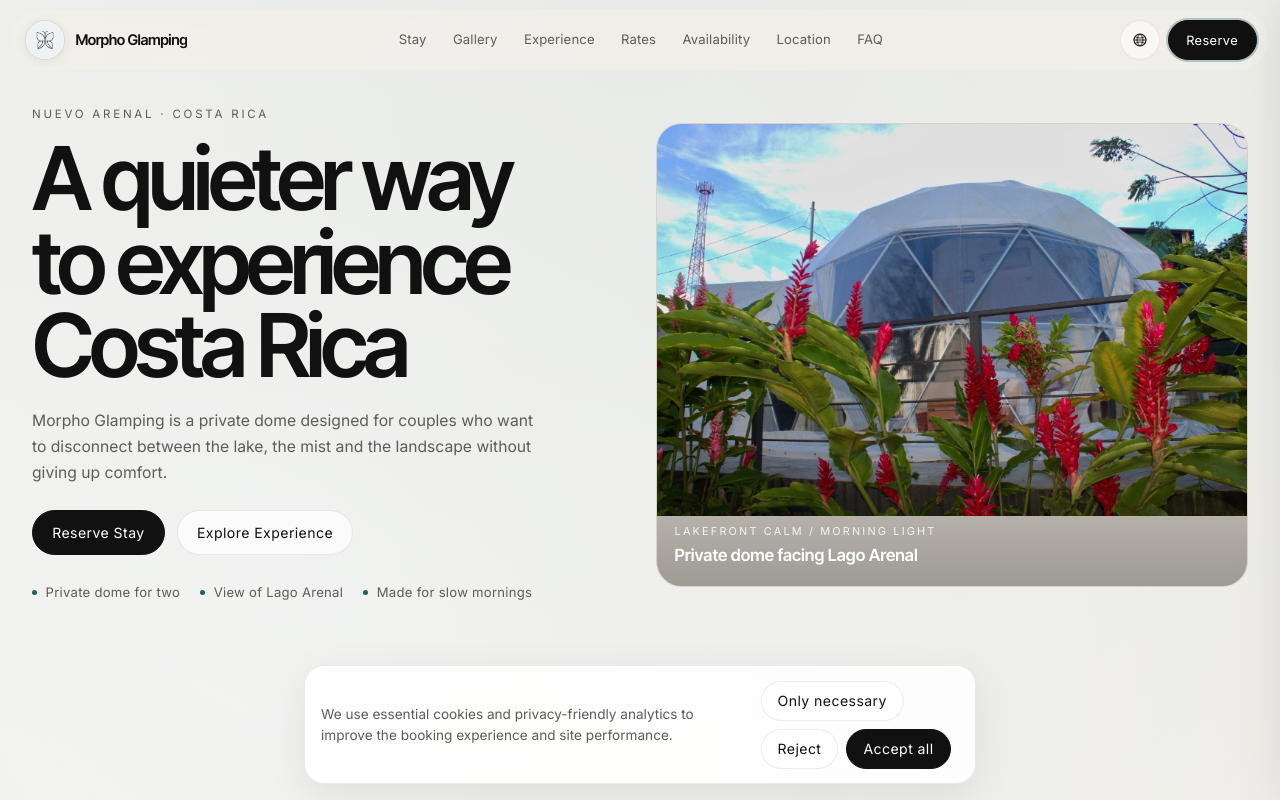
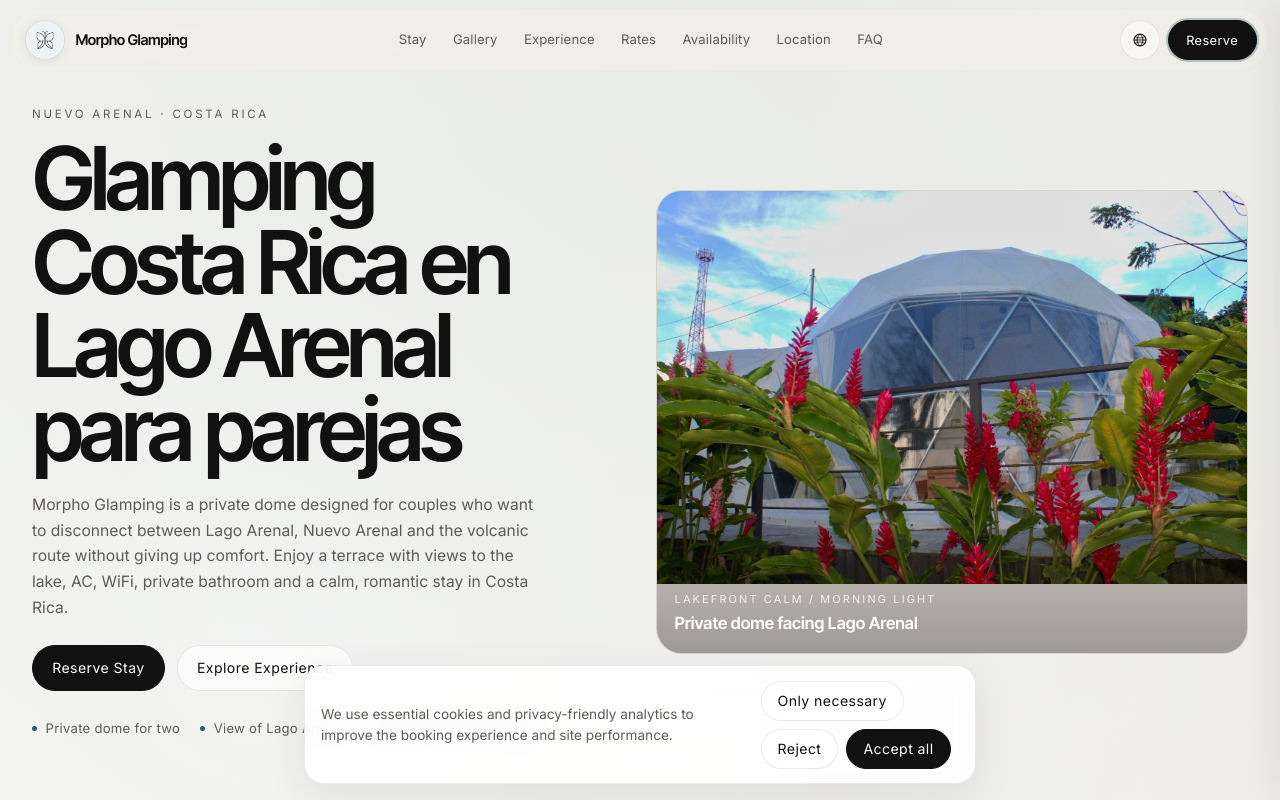
Before and after one commit to Servas20900/MorphoGlamping, a React (Vite) app: page /en in a window 1280 px wide. Shown: the top 800 px of the page. Built offline with nearby package versions, Linux system fonts and the light colour scheme; no server answers; the HTML template or start-up script is replaced by a standard one.

Commit message:
actualizacion de textos

```diff
--- a/index.html
+++ b/index.html
@@ -3,20 +3,39 @@
   <head>
     <meta charset="UTF-8" />
     <meta name="viewport" content="width=device-width, initial-scale=1.0, viewport-fit=cover" />
-    <meta name="description" content="Morpho Glamping" />
+    <meta
+      name="description"
+      content="Glamping Costa Rica en Lago Arenal. Domo para parejas en Nuevo Arenal con vista al lago, AC, WiFi, baño privado y terraza.">
     <meta name="theme-color" content="#f5f1ea" />
+    <meta name="robots" content="index,follow,max-image-preview:large,max-snippet:-1,max-video-preview:-1" />
+    <meta
+      name="keywords"
+      content="glamping Costa Rica, Lago Arenal, Nuevo Arenal, Arenal Guanacaste, domo para parejas, glamping para parejas, alojamiento romántico Costa Rica, vista al lago"
+    />
+    <link rel="canonical" href="https://morphoglamping.com/es" />
+    <link rel="alternate" hreflang="es" href="https://morphoglamping.com/es" />
+    <link rel="alternate" hreflang="en" href="https://morphoglamping.com/en" />
+    <link rel="alternate" hreflang="x-default" href="https://morphoglamping.com/es" />
     <link rel="icon" type="image/jpeg" href="/favicon.jpeg?v=2" />
     <link rel="apple-touch-icon" href="/favicon.jpeg?v=2" />
     <meta property="og:type" content="website" />
-    <meta property="og:title" content="Morpho Glamping" />
-    <meta property="og:description" content="Morpho Glamping" />
-    <meta property="og:image" content="/og-image.svg" />
-    <meta property="og:url" content="/" />
+    <meta property="og:site_name" content="Morpho Glamping" />
+    <meta property="og:locale" content="es_CR" />
+    <meta property="og:title" content="Glamping Costa Rica en Lago Arenal | Morpho Glamping" />
+    <meta
+      property="og:description"
+      content="Domo para parejas en Nuevo Arenal, Guanacaste, con vista al Lago Arenal, AC, WiFi, baño privado y terraza privada."
+    />
+    <meta property="og:image" content="https://morphoglamping.com/og-image.svg" />
+    <meta property="og:url" content="https://morphoglamping.com/es" />
     <meta name="twitter:card" content="summary_large_image" />
-    <meta name="twitter:title" content="Morpho Glamping" />
-    <meta name="twitter:description" content="Morpho Glamping" />
-    <meta name="twitter:image" content="/og-image.svg" />
-    <title>Morpho Glamping</title>
+    <meta name="twitter:title" content="Glamping Costa Rica en Lago Arenal | Morpho Glamping" />
+    <meta
+      name="twitter:description"
+      content="Domo para parejas en Nuevo Arenal con vista al Lago Arenal, AC, WiFi, baño privado y terraza privada."
+    />
+    <meta name="twitter:image" content="https://morphoglamping.com/og-image.svg" />
+    <title>Glamping Costa Rica en Lago Arenal | Morpho Glamping</title>
   </head>
   <body>
     <div id="root"></div>
--- a/src/i18n.ts
+++ b/src/i18n.ts
@@ -23,9 +23,9 @@ const resources = {
       },
       hero: {
         eyebrow: 'Nuevo Arenal · Costa Rica',
-        title: 'A quieter way to experience Costa Rica',
+        title: 'Glamping Costa Rica en Lago Arenal para parejas',
         body:
-          'Morpho Glamping is a private dome designed for couples who want to disconnect between the lake, the mist and the landscape without giving up comfort.',
+          'Morpho Glamping is a private dome designed for couples who want to disconnect between Lago Arenal, Nuevo Arenal and the volcanic route without giving up comfort. Enjoy a terrace with views to the lake, AC, WiFi, private bathroom and a calm, romantic stay in Costa Rica.',
         primary: 'Reserve Stay',
         secondary: 'Explore Experience',
         captionTop: 'Lakefront calm / morning light',
@@ -43,7 +43,7 @@ const resources = {
       stay: {
         title: 'The Stay',
         body:
-          'A compact, private retreat built for couples: calm, tactile and practical, with the essentials already considered.',
+          'A compact, private retreat built for couples in Nuevo Arenal: calm, tactile and practical, with the essentials already considered for a glamping Costa Rica escape.',
         points: [
           'Private dome for 2 guests',
           'King bed and private bathroom with hot water',
@@ -83,7 +83,7 @@ const resources = {
       experience: {
         title: 'The Experience',
         body:
-          'The stay is designed around the real rhythm of Nuevo Arenal: the lake, local restaurants, nearby tours and unhurried time together.',
+          'The stay is designed around the real rhythm of Nuevo Arenal and Lago Arenal: the lake, local restaurants, nearby tours and unhurried time together.',
         cards: [
           {
             title: 'Lago Arenal',
@@ -102,7 +102,7 @@ const resources = {
       gallery: {
         title: 'The Space',
         body:
-          'A tighter, more architectural selection of the dome, the terrace and the surrounding atmosphere.',
+          'A tighter, more architectural selection of the dome, the terrace and the surrounding atmosphere in Arenal, Guanacaste.',
       },
       rates: {
         title: 'Rates',
@@ -129,11 +129,11 @@ const resources = {
       location: {
         title: 'Location',
         body:
-          'Morpho Glamping sits close to the lake and close to the town, with just enough distance to feel quiet and private.',
+          'Morpho Glamping sits in Nuevo Arenal, Guanacaste, close to Lago Arenal and the town center, with just enough distance to feel quiet, private and easy to reach from La Fortuna.',
         points: [
-          '~600–750 m from Lake Arenal',
+          '~600–750 m from Lago Arenal',
           '~250 m from Nuevo Arenal town center',
-          'Restaurants ~20 m away',
+          'Restaurants nearby',
           'Private parking included',
           'Independent entrance',
         ],
@@ -222,7 +222,7 @@ const resources = {
       reserve: {
         title: 'Reserve the quiet',
         body:
-          'Use the calendar, then continue through WhatsApp or Airbnb. We keep the booking path simple and human.',
+          'Use the calendar, then continue through WhatsApp or Airbnb. We keep the booking path simple and human for guests searching glamping in Arenal and Lago Arenal.',
         points: ['WhatsApp booking', 'Airbnb support', 'iCal sync'],
         cta: 'Request reservation',
         whatsappCta: 'Reserve by WhatsApp',
@@ -234,10 +234,12 @@ const resources = {
         copy: 'Editorial landing page concept for Morpho Glamping in Nuevo Arenal, Costa Rica.',
       },
       seo: {
-        title: 'Morpho Glamping | Luxury without noise on Lago Arenal',
-        description: 'Private glamping retreat for couples in Nuevo Arenal, Costa Rica.',
-        ogTitle: 'Morpho Glamping | Luxury without noise on Lago Arenal',
-        ogDescription: 'Private glamping retreat for couples in Nuevo Arenal, Costa Rica.',
+        title: 'Glamping Costa Rica en Lago Arenal | Morpho Glamping',
+        description:
+          'Domo para parejas en Nuevo Arenal, Guanacaste. Vistas al Lago Arenal, AC, WiFi, baño privado y terraza privada. Reserva directo.',
+        ogTitle: 'Glamping Costa Rica en Lago Arenal | Morpho Glamping',
+        ogDescription:
+          'Domo para parejas en Nuevo Arenal, Guanacaste. Vistas al Lago Arenal, AC, WiFi, baño privado y terraza privada. Reserva directo.',
       },
       notFound: {
         title: 'Page not found',
@@ -274,9 +276,9 @@ const resources = {
       },
       hero: {
         eyebrow: 'Nuevo Arenal · Costa Rica',
-        title: 'Una forma más tranquila de vivir Costa Rica',
+        title: 'Glamping Costa Rica en Lago Arenal para parejas',
         body:
-          'Morpho Glamping es un domo privado diseñado para parejas que quieren desconectarse entre lago, neblina y paisaje sin renunciar al confort.',
+          'Morpho Glamping es un domo privado para parejas en Nuevo Arenal, pensado para desconectarse entre el Lago Arenal, la neblina y el paisaje sin renunciar al confort. Con terraza privada, vistas al lago, AC, WiFi y baño privado, es una escapada romántica auténtica en Costa Rica.',
         primary: 'Reservar estancia',
         secondary: 'Explorar experiencia',
         captionTop: 'Calma frente al lago / luz de la mañana',
@@ -294,7 +296,7 @@ const resources = {
       stay: {
         title: 'La estancia',
         body:
-          'Un refugio compacto y privado para parejas: sereno, táctil y práctico, con lo esencial resuelto desde el inicio.',
+          'Un refugio compacto y privado para parejas en Nuevo Arenal: sereno, táctil y práctico, con lo esencial resuelto desde el inicio para una experiencia de glamping Costa Rica.',
         points: [
           'Domo privado para 2 personas',
           'Cama matrimonial y baño privado con agua caliente',
@@ -334,7 +336,7 @@ const resources = {
       experience: {
         title: 'La experiencia',
         body:
-          'La estadía está pensada alrededor del ritmo real de Nuevo Arenal: el lago, los restaurantes cercanos, los tours y el tiempo compartido.',
+          'La estadía está pensada alrededor del ritmo real de Nuevo Arenal y del Lago Arenal: el lago, los restaurantes cercanos, los tours y el tiempo compartido.',
         cards: [
           {
             title: 'Lago Arenal',
@@ -353,7 +355,7 @@ const resources = {
       gallery: {
         title: 'El espacio',
         body:
-          'Una selección más arquitectónica del domo, la terraza y la atmósfera que lo rodea.',
+          'Una selección más arquitectónica del domo, la terraza y la atmósfera que lo rodea en Arenal, Guanacaste.',
       },
       rates: {
         title: 'Tarifas',
@@ -380,11 +382,11 @@ const resources = {
       location: {
         title: 'Ubicación',
         body:
-          'Morpho Glamping está cerca del lago y cerca del pueblo, con la distancia justa para sentirse silencioso y privado.',
+          'Morpho Glamping está en Nuevo Arenal, Guanacaste, muy cerca del Lago Arenal y del centro del pueblo, con la distancia justa para sentirse silencioso, privado y bien conectado con La Fortuna.',
         points: [
           '~600–750 m del Lago Arenal',
           '~250 m del centro de Nuevo Arenal',
-          'Restaurantes a ~20 m',
+          'Restaurantes cercanos',
           'Parqueo privado incluido',
           'Entrada independiente',
         ],
@@ -476,7 +478,7 @@ const resources = {
       reserve: {
         title: 'Reservá el silencio',
         body:
-          'Usá el calendario y continuá por WhatsApp o Airbnb. Mantenemos el camino de reserva simple y humano.',
+          'Usá el calendario y continuá por WhatsApp o Airbnb. Mantenemos el camino de reserva simple y humano para quienes buscan glamping en Arenal y Lago Arenal.',
         points: ['Reserva por WhatsApp', 'Soporte Airbnb', 'Sincronización iCal'],
         cta: 'Solicitar reserva',
         whatsappCta: 'Reservar por WhatsApp',
@@ -488,10 +490,12 @@ const resources = {
         copy: 'Concepto de landing editorial para Morpho Glamping en Nuevo Arenal, Costa Rica.',
       },
       seo: {
-        title: 'Morpho Glamping | Glamping de lujo sobre el Lago Arenal',
-        description: 'Refugio privado de glamping para parejas en Nuevo Arenal, Costa Rica.',
-        ogTitle: 'Morpho Glamping | Glamping de lujo sobre el Lago Arenal',
-        ogDescription: 'Refugio privado de glamping para parejas en Nuevo Arenal, Costa Rica.',
+        title: 'Glamping Costa Rica en Lago Arenal | Morpho Glamping',
+        description:
+          'Domo para parejas en Nuevo Arenal, Guanacaste. Vistas al Lago Arenal, AC, WiFi, baño privado y terraza privada. Reservá directo.',
+        ogTitle: 'Glamping Costa Rica en Lago Arenal | Morpho Glamping',
+        ogDescription:
+          'Domo para parejas en Nuevo Arenal, Guanacaste. Vistas al Lago Arenal, AC, WiFi, baño privado y terraza privada. Reservá directo.',
       },
       notFound: {
         title: 'Página no encontrada',
--- a/src/pages/LandingPage.tsx
+++ b/src/pages/LandingPage.tsx
@@ -105,7 +105,17 @@ function setHeadElement(selector: string, attribute: 'content' | 'href', value:
     element = selector.startsWith('link') ? (document.createElement('link') as HTMLLinkElement) : (document.createElement('meta') as HTMLMetaElement)
 
     if (selector.startsWith('link')) {
-      element.setAttribute('rel', 'canonical')
+      const relMatch = selector.match(/rel=["']([^"']+)["']/)
+      const hreflangMatch = selector.match(/hreflang=["']([^"']+)["']/)
+
+      if (relMatch) {
+        element.setAttribute('rel', relMatch[1])
+      }
+
+      if (hreflangMatch) {
+        element.setAttribute('hreflang', hreflangMatch[1])
+      }
+
       document.head.appendChild(element)
     } else if (selector.includes('name=')) {
       const nameMatch = selector.match(/name=["']([^"']+)["']/)
@@ -123,6 +133,19 @@ function setHeadElement(selector: string, attribute: 'content' | 'href', value:
   }
 
   element.setAttribute(attribute, value)
+}
+
+function setStructuredData(selector: string, value: unknown) {
+  let element = document.head.querySelector(selector) as HTMLScriptElement | null
+
+  if (!element) {
+    element = document.createElement('script')
+    element.type = 'application/ld+json'
+    element.setAttribute('id', 'morpho-seo-schema')
+    document.head.appendChild(element)
+  }
+
+  element.textContent = JSON.stringify(value)
 }
 
 export function LandingPage({ locale }: LandingPageProps) {
@@ -167,6 +190,71 @@ export function LandingPage({ locale }: LandingPageProps) {
   const faqItems = t('faq.items', { returnObjects: true }) as Array<{ question: string; answer: string }>
   const reservationEmailHref = buildReservationEmailHref(t('reserve.emailSubject'))
   const googleMapsEmbedUrl = buildGoogleMapsEmbedUrl(siteConfig.booking.googleMapsUrl)
+  const absoluteSiteUrl = 'https://morphoglamping.com'
+  const localeUrl = `${absoluteSiteUrl}/${locale}`
+  const ogLocale = locale === 'es' ? 'es_CR' : 'en_US'
+  const faqSchema = faqItems.map((item) => ({
+    '@type': 'Question',
+    name: item.question,
+    acceptedAnswer: {
+      '@type': 'Answer',
+      text: item.answer,
+    },
+  }))
+  const schema = {
+    '@context': 'https://schema.org',
+    '@graph': [
+      {
+        '@type': 'LodgingBusiness',
+        '@id': `${absoluteSiteUrl}/#business`,
+        name: 'Morpho Glamping',
+        url: localeUrl,
+        image: `${absoluteSiteUrl}/images/FotoPrincipal.jpeg`,
+        description: t('seo.description'),
+        priceRange: '$80 USD+',
+        petsAllowed: true,
+        starRating: {
+          '@type': 'Rating',
+          ratingValue: '4.58',
+          bestRating: '5',
+        },
+        aggregateRating: {
+          '@type': 'AggregateRating',
+          ratingValue: '4.58',
+          reviewCount: '43',
+          bestRating: '5',
+        },
+        address: {
+          '@type': 'PostalAddress',
+          addressLocality: 'Nuevo Arenal',
+          addressRegion: 'Guanacaste',
+          addressCountry: 'CR',
+        },
+        areaServed: [
+          'Nuevo Arenal',
+          'Lago Arenal',
+          'La Fortuna',
+          'Arenal Guanacaste',
+        ],
+        amenityFeature: [
+          { '@type': 'LocationFeatureSpecification', name: 'Air conditioning', value: true },
+          { '@type': 'LocationFeatureSpecification', name: 'WiFi', value: true },
+          { '@type': 'LocationFeatureSpecification', name: 'Private bathroom', value: true },
+          { '@type': 'LocationFeatureSpecification', name: 'Private parking', value: true },
+          { '@type': 'LocationFeatureSpecification', name: 'Pets allowed', value: true },
+        ],
+        sameAs: [
+          'https://www.instagram.com/morphoglampingcr/',
+          'https://es-l.airbnb.com/rooms/1299488275343790947',
+        ],
+      },
+      {
+        '@type': 'FAQPage',
+        '@id': `${absoluteSiteUrl}/#faq`,
+        mainEntity: faqSchema,
+      },
+    ],
+  }
 
   const navLinks = [
     { key: 'stay' as SectionKey, label: t('nav.stay'), href: getLocalizedPath(locale, 'stay') },
@@ -197,15 +285,29 @@ export function LandingPage({ locale }: LandingPageProps) {
     const description = t('seo.description')
     const ogTitle = t('seo.ogTitle')
     const ogDescription = t('seo.ogDescription')
-    const canonicalUrl = `${window.location.origin}${location.pathname}`
-    const ogUrl = `${window.location.origin}${location.pathname}${location.hash}`
+    const canonicalUrl = `${absoluteSiteUrl}${location.pathname}`
+    const ogUrl = `${absoluteSiteUrl}${location.pathname}${location.hash}`
 
     document.title = title
     setHeadElement('meta[name="description"]', 'content', description)
+    setHeadElement('meta[name="keywords"]', 'content', 'glamping Costa Rica, Lago Arenal, Nuevo Arenal, Arenal Guanacaste, domo para parejas, vista al lago')
+    setHeadElement('meta[name="robots"]', 'content', 'index,follow,max-image-preview:large,max-snippet:-1,max-video-preview:-1')
+    setHeadElement('meta[property="og:site_name"]', 'content', 'Morpho Glamping')
+    setHeadElement('meta[property="og:locale"]', 'content', ogLocale)
+    setHeadElement('meta[property="og:type"]', 'content', 'website')
+    setHeadElement('meta[property="og:image"]', 'content', `${absoluteSiteUrl}/og-image.svg`)
     setHeadElement('meta[property="og:title"]', 'content', ogTitle)
     setHeadElement('meta[property="og:description"]', 'content', ogDescription)
     setHeadElement('meta[property="og:url"]', 'content', ogUrl)
+    setHeadElement('meta[name="twitter:card"]', 'content', 'summary_large_image')
+    setHeadElement('meta[name="twitter:title"]', 'content', ogTitle)
+    setHeadElement('meta[name="twitter:description"]', 'content', ogDescription)
+    setHeadElement('meta[name="twitter:image"]', 'content', `${absoluteSiteUrl}/og-image.svg`)
     setHeadElement('link[rel="canonical"]', 'href', canonicalUrl)
+    setHeadElement('link[rel="alternate"][hreflang="es"]', 'href', `${absoluteSiteUrl}/es`)
+    setHeadElement('link[rel="alternate"][hreflang="en"]', 'href', `${absoluteSiteUrl}/en`)
+    setHeadElement('link[rel="alternate"][hreflang="x-default"]', 'href', `${absoluteSiteUrl}/es`)
+    setStructuredData('script#morpho-seo-schema', schema)
   }, [i18n.language, locale, location.hash, location.pathname, t])
 
   useEffect(() => {
@@ -326,7 +428,7 @@ export function LandingPage({ locale }: LandingPageProps) {
                 <div className="hero-panel hero-panel--image">
                   <img
                     src={heroImage}
-                    alt="Interior cálido del domo con vista al agua"
+                    alt="Exterior del domo glamping Morpho Glamping en Nuevo Arenal, Costa Rica"
                     className="hero-image"
                     fetchPriority="high"
                     loading="eager"
```
Also changed, not shown: src/data/site.ts (+11 -11 lines), public/robots.txt (added), 2 other files (tests, documents, lock files or other folders).
